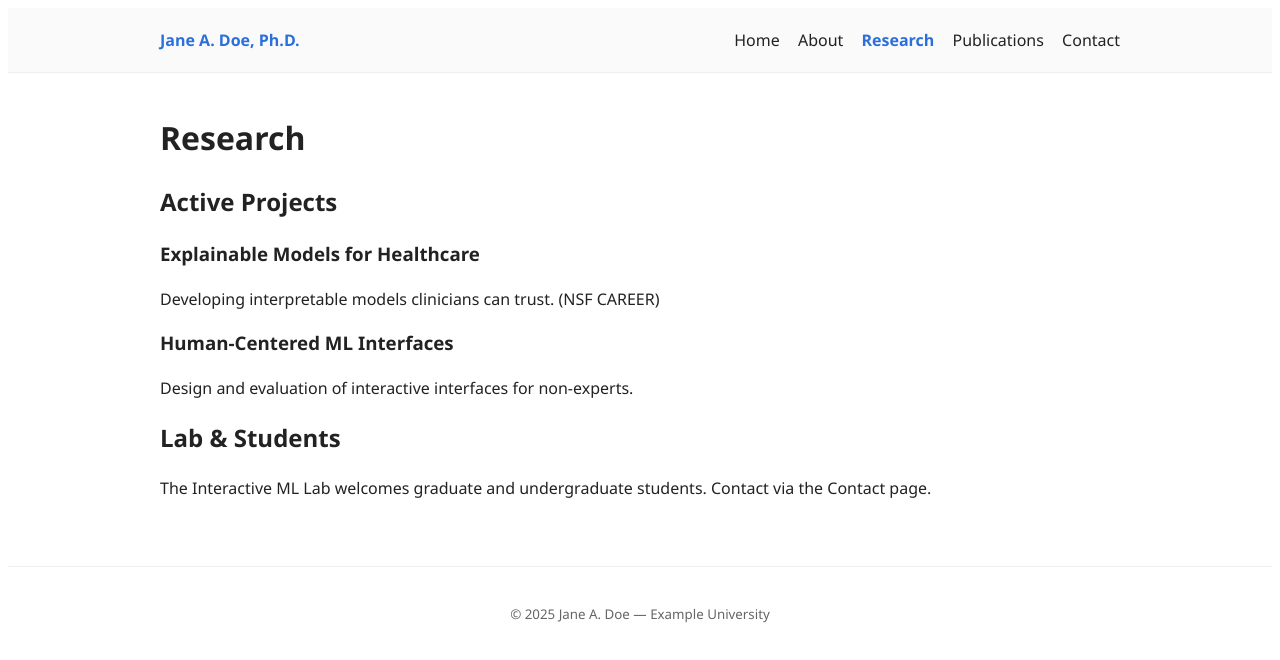
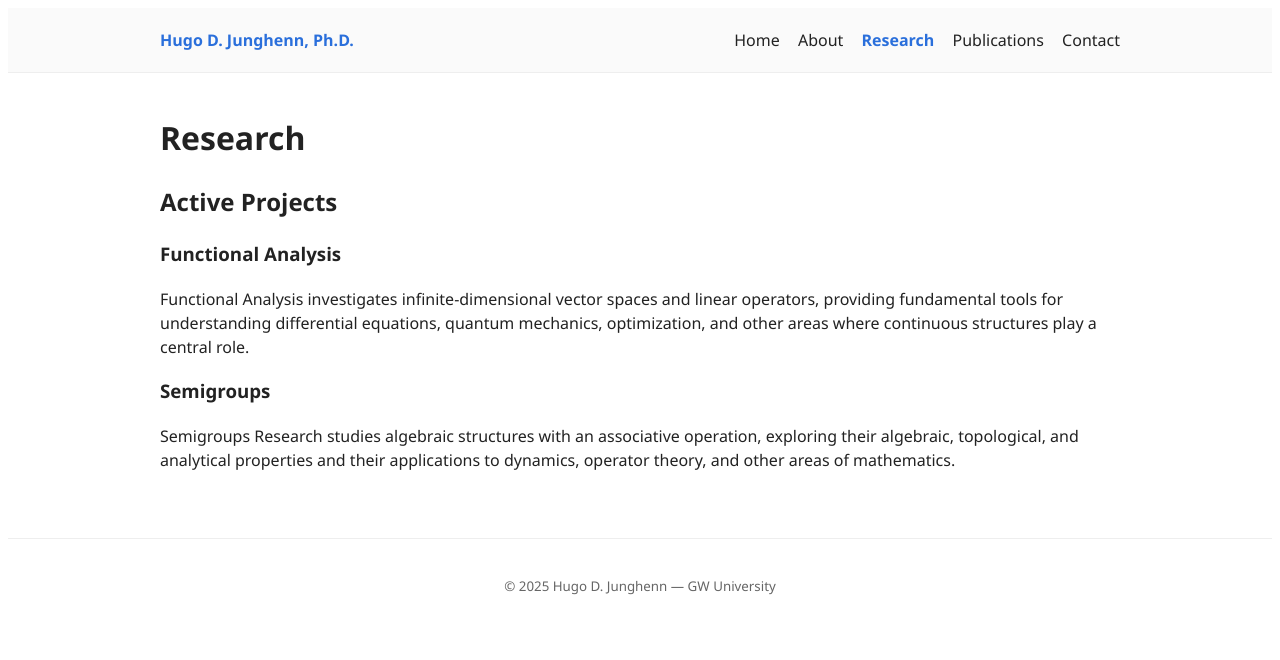
Before and after one commit to stevenoyes2015-del/hugo-site, a website: page src/research.html in a window 1280 px wide. Drawn offline with Linux system fonts and the light colour scheme.

Commit message:
Revise research page for Hugo D. Junghenn
Updated the research page to reflect new projects and author information.

```diff
--- a/src/research.html
+++ b/src/research.html
@@ -3,13 +3,13 @@
 <head>
   <meta charset="utf-8" />
   <meta name="viewport" content="width=device-width,initial-scale=1" />
-  <title>Research — Prof. Jane Doe</title>
+  <title>Research — Hugo D. Junghenn</title>
   <link rel="stylesheet" href="css/professor.css" />
 </head>
 <body>
   <header class="site-header">
     <div class="wrap">
-      <a class="brand" href="index.html">Jane A. Doe, Ph.D.</a>
+      <a class="brand" href="index.html">Hugo D. Junghenn, Ph.D.</a>
       <nav class="nav">
         <a href="index.html">Home</a>
         <a href="about.html">About</a>
@@ -26,28 +26,25 @@
     <section>
       <h2>Active Projects</h2>
       <article class="project">
-        <h3>Explainable Models for Healthcare</h3>
-        <p>Developing interpretable models clinicians can trust. (NSF CAREER)</p>
+        <h3>Functional Analysis</h3>
+        <p>Functional Analysis investigates infinite-dimensional vector spaces and linear operators, providing fundamental tools for understanding differential equations, quantum mechanics, optimization, and other areas where continuous structures play a central role.</p>
       </article>
 
       <article class="project">
-        <h3>Human‑Centered ML Interfaces</h3>
-        <p>Design and evaluation of interactive interfaces for non-experts.</p>
+        <h3>Semigroups</h3>
+        <p>Semigroups Research studies algebraic structures with an associative operation, exploring their algebraic, topological, and analytical properties and their applications to dynamics, operator theory, and other areas of mathematics.</p>
       </article>
     </section>
 
-    <section>
-      <h2>Lab & Students</h2>
-      <p>The Interactive ML Lab welcomes graduate and undergraduate students. Contact via the Contact page.</p>
-    </section>
   </main>
 
   <footer class="site-footer">
     <div class="wrap">
-      <small>© 2025 Jane A. Doe — Example University</small>
+      <small>© 2025 Hugo D. Junghenn — GW University</small>
     </div>
   </footer>
 
   <script src="js/professor.js"></script>
 </body>
+
 </html>
```
